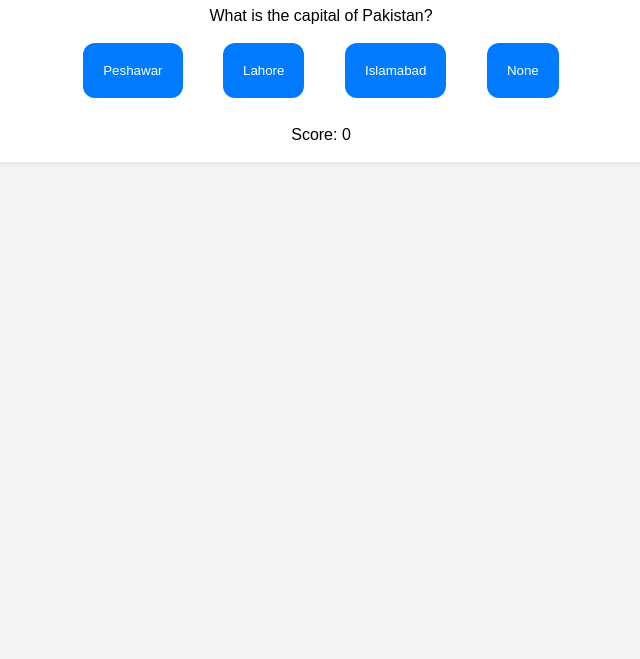
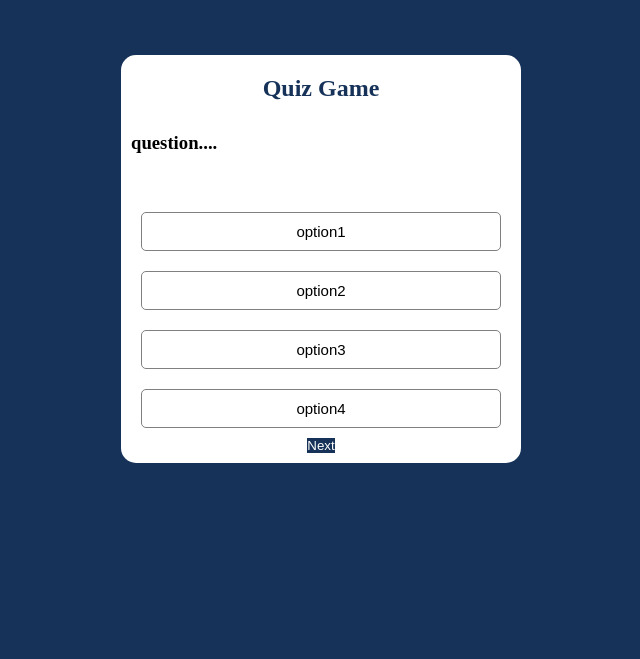
Before and after one commit to MohaibRehmanwazir/classTask003, a plain HTML site: page index.html in a window 1280 px wide. Shown: the part 141-800 px from the top of the page, without its empty margins (319-959 px from the left). Drawn offline with Linux system fonts and the light colour scheme.

Commit message:
change the HTML file

```diff
--- a/Script.js
+++ b/Script.js
@@ -1,89 +1,89 @@
-const questions = [
-    {
-        question: "What is the capital of Pakistan?",
-        choices: ["Peshawar", "Lahore", "Islamabad", "None"],
-        correct: 2
-    },
-    {
-        question: "Who is the Prime Minister of Pakistan?",
-        choices: ["Imran Khan", "Shahbaz Sharif", "Nawaz Sharif", "Maulana Fazal-ur-Rehman"],
-        correct: 1
-    },
-    {
-        question: "What is the father of Computers?",
-        choices: ["James Gosling", "Charles Babbage", "Dennis Ritchie", "none"],
-        correct: 1
-    },
-    {
-        question: "Which of the following type of a variable is volatile?",
-        choices: ["Mutable variable", "Dynamic variable", "Volatile variable", "Immutable variable"],
-        correct: 2
-    }
-];
+// const questions = [
+//     {
+//         question: "What is the capital of Pakistan?",
+//         choices: ["Peshawar", "Lahore", "Islamabad", "None"],
+//         correct: 2
+//     },
+//     {
+//         question: "Who is the Prime Minister of Pakistan?",
+//         choices: ["Imran Khan", "Shahbaz Sharif", "Nawaz Sharif", "Maulana Fazal-ur-Rehman"],
+//         correct: 1
+//     },
+//     {
+//         question: "What is the father of Computers?",
+//         choices: ["James Gosling", "Charles Babbage", "Dennis Ritchie", "none"],
+//         correct: 1
+//     },
+//     {
+//         question: "Which of the following type of a variable is volatile?",
+//         choices: ["Mutable variable", "Dynamic variable", "Volatile variable", "Immutable variable"],
+//         correct: 2
+//     }
+// ];
 
-let currentQuestionIndex = 0;
-let score = 0;
+// let currentQuestionIndex = 0;
+// let score = 0;
 
-document.addEventListener('DOMContentLoaded', () => {
-    loadQuestion();
+// document.addEventListener('DOMContentLoaded', () => {
+//     loadQuestion();
 
-    document.querySelectorAll('.answer-btn').forEach((button, index) => {
-        button.addEventListener('click', () => handleAnswerClick(index));
-        button.addEventListener('mouseover', () => button.style.backgroundColor = '#0556b3');
-        button.addEventListener('mouseout', () => button.style.backgroundColor = '#007bff');
-    });
+//     document.querySelectorAll('.answer-btn').forEach((button, index) => {
+//         button.addEventListener('click', () => handleAnswerClick(index));
+//         button.addEventListener('mouseover', () => button.style.backgroundColor = '#79b618');
+//         button.addEventListener('mouseout', () => button.style.backgroundColor = '#007bff');
+//     });
 
-    document.getElementById('next-question').addEventListener('click', () => {
-        currentQuestionIndex++;
-        if (currentQuestionIndex < questions.length) {
-            loadQuestion();
-        } else {
-            endGame();
-        }
-    });
+//     document.getElementById('next-question').addEventListener('click', () => {
+//         currentQuestionIndex++;
+//         if (currentQuestionIndex < questions.length) {
+//             loadQuestion();
+//         } else {
+//             endGame();
+//         }
+//     });
 
-    document.getElementById('play-again').addEventListener('click', () => {
-        currentQuestionIndex = 0;
-        score = 0;
-        document.getElementById('score').textContent = score;
-        document.getElementById('play-again').style.display = 'none';
-        loadQuestion();
-    });
+//     document.getElementById('play-again').addEventListener('click', () => {
+//         currentQuestionIndex = 0;
+//         score = 0;
+//         document.getElementById('score').textContent = score;
+//         document.getElementById('play-again').style.display = 'none';
+//         loadQuestion();
+//     });
 
-    document.addEventListener('keydown', (event) => {
-        if (event.key >= '1' && event.key <= '4') {
-            const index = parseInt(event.key) - 1;
-            handleAnswerClick(index);
-        }
-    });
-});
+//     document.addEventListener('keydown', (event) => {
+//         if (event.key >= '1' && event.key <= '4') {
+//             const index = parseInt(event.key) - 1;
+//             handleAnswerClick(index);
+//         }
+//     });
+// });
 
-function loadQuestion() {
-    const question = questions[currentQuestionIndex];
-    document.getElementById('question-area').textContent = question.question;
-    document.querySelectorAll('.answer-btn').forEach((button, index) => {
-        button.textContent = question.choices[index];
-        button.disabled = false; // Enable buttons for the new question
-    });
-    document.getElementById('message').textContent = '';
-    document.getElementById('next-question').style.display = 'none';
-}
+// function loadQuestion() {
+//     const question = questions[currentQuestionIndex];
+//     document.getElementById('question-area').textContent = question.question;
+//     document.querySelectorAll('.answer-btn').forEach((button, index) => {
+//         button.textContent = question.choices[index];
+//         button.disabled = false; // Enable buttons for the new question
+//     });
+//     document.getElementById('message').textContent = '';
+//     document.getElementById('next-question').style.display = 'none';
+// }
 
-function handleAnswerClick(index) {
-    const question = questions[currentQuestionIndex];
-    if (index === question.correct) {
-        document.getElementById('message').textContent = 'Correct!';
-        score++;
-        document.getElementById('score').textContent = score;
-    } else {
-        document.getElementById('message').textContent = 'Try Again!';
-    }
-    document.getElementById('next-question').style.display = 'inline';
-    document.querySelectorAll('.answer-btn').forEach(button => button.disabled = true);
-}
+// function handleAnswerClick(index) {
+//     const question = questions[currentQuestionIndex];
+//     if (index === question.correct) {
+//         document.getElementById('message').textContent = 'Correct!';
+//         score++;
+//         document.getElementById('score').textContent = score;
+//     } else {
+//         document.getElementById('message').textContent = 'Try Again!';
+//     }
+//     document.getElementById('next-question').style.display = 'inline';
+//     document.querySelectorAll('.answer-btn').forEach(button => button.disabled = true);
+// }
 
-function endGame() {
-    document.getElementById('question-area').textContent = 'Quiz Over!';
-    document.getElementById('next-question').style.display = 'none';
-    document.getElementById('play-again').style.display = 'inline';
-}
+// function endGame() {
+//     document.getElementById('question-area').textContent = 'Quiz Over!';
+//     document.getElementById('next-question').style.display = 'none';
+//     document.getElementById('play-again').style.display = 'inline';
+// }
--- a/index.html
+++ b/index.html
@@ -7,19 +7,20 @@
     <link rel="stylesheet" href="style.css">
 </head>
 <body>
-    <div class="quiz-container">
-        <h1>Quiz Game</h1>
-        <div id="question-area"></div>
-        <div class="options">
-            <button class="answer-btn" data-index="0">Option 1</button>
-            <button class="answer-btn" data-index="1">Option 2</button>
-            <button class="answer-btn" data-index="2">Option 3</button>
-            <button class="answer-btn" data-index="3">Option 4</button>
+    <div class="quiz-game">
+        <h2>Quiz Game</h2>
+        <div class="question">
+            <h3>question....</h3>
         </div>
-        <div id="message"></div>
-        <button id="next-question" style="display: none;">Next Question</button>
-        <div id="score-area">Score: <span id="score">0</span></div>
-        <button id="play-again" style="display: none;">Play and Again</button>
+
+        <div class="answer">
+            <button class="btn">option1</button>
+            <button class="btn">option2</button>
+            <button class="btn">option3</button>
+            <button class="btn">option4</button>
+        </div>
+
+        <button id="next-btn">Next</button>
     </div>
 
     <script src="Script.js"></script>
--- a/style.css
+++ b/style.css
@@ -1,45 +1,50 @@
-body {
-    font-family: Arial, sans-serif;
-    background-color: #f4f4f4;
+* {
     margin: 0;
     padding: 0;
-    text-align: center;
+    box-sizing: border-box;
 }
 
-.quiz-container {
-    max-width: 1000px;
-    margin: 50px auto;
-    padding: 18px;
-    background-color: #fff;
-    border-radius: 8px;
-    box-shadow: 0 0 10px rgba(0, 0, 0, 0.1);
+body{
+   background-color: #163258;
+   display: flex;
+   justify-content: center;
+   align-items: center;
+   height: 100vh;
 }
-
-button {
-    background-color: #007bff;
+.quiz-game{
+    background-color: white;
+    width: 400px;
+    border-radius: 15px;
+    height: fit-content;
+}
+.quiz-game>h2{
+    padding: 20px;
+    color: #163258;
+    display: flex;
+    justify-content: center;
+    align-items: center;
+}
+.question{
+    padding: 10px;
+    width: 100%;
+    height: 80px;
+}
+.btn{
+    width: 90%;
+    padding: 10px;
+    margin: 10px 20px;
+    background-color: white;
+    text-align: center;
+    border-radius: 5px;
+    font-size: 15px;
+    border: 1px solid grey;
+}
+#next-btn{
+    background-color: #163258;
     color: white;
+    display: block;
     border: none;
-    border-radius: 12px;
-    padding: 20px 20px;
-    margin: 18px;
-    cursor: pointer;
-    transition: background-color 0.3s;
+    padding: -5rem 3rem;
+    margin: 0% auto;
+    margin-bottom: 10px;
 }
-
-button:hover {
-    background-color: #014a97;
-}
-
-button:disabled {
-    background-color: #6c757d;
-    cursor: not-allowed;
-}
-
-#message {
-    font-size: 1.2em;
-    margin: 10px;
-}
-
-#next-question, #play-again {
-    margin-top: 20px;
-}
```
